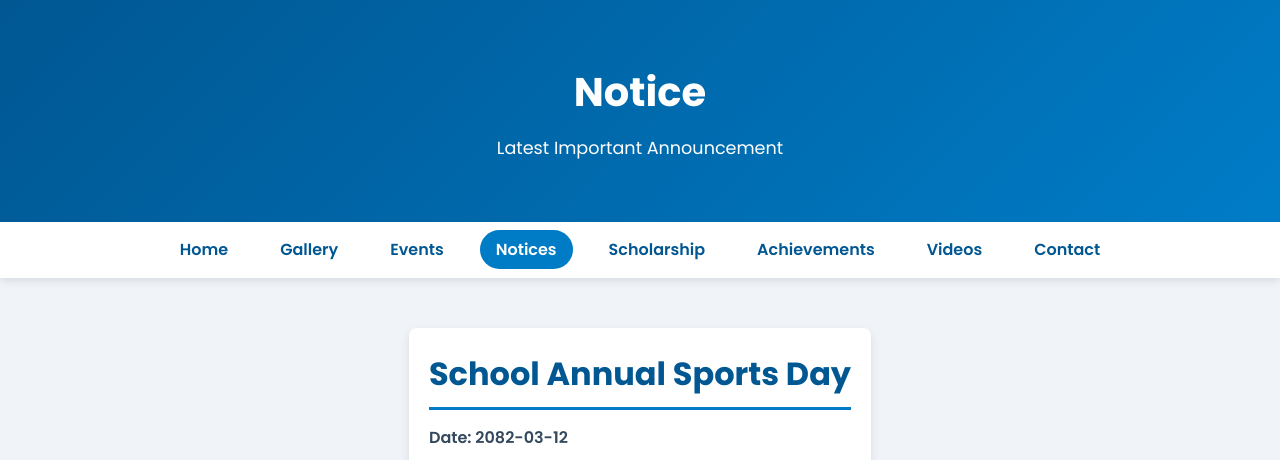
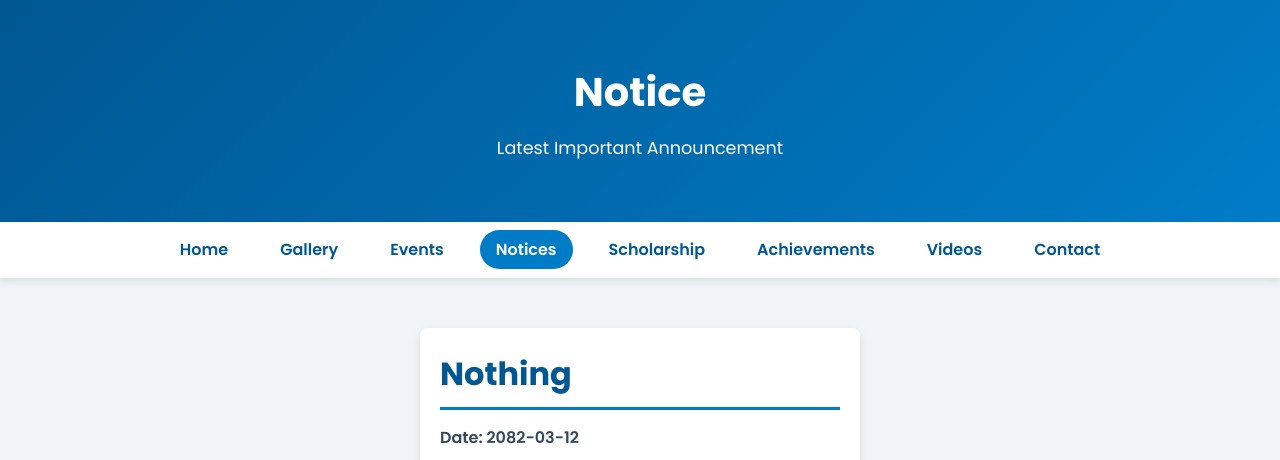
Before and after one commit to DarkyyAnimes/school, a plain HTML site: page pages/notice.html in a window 1280 px wide. Shown: the top 460 px of the page. Drawn offline with Linux system fonts and the light colour scheme.

Commit message:
Update notice.html

```diff
--- a/pages/notice.html
+++ b/pages/notice.html
@@ -142,7 +142,7 @@
   </nav>
 
   <main class="notice">
-    <h2>School Annual Sports Day</h2>
+    <h2>Nothing</h2></h2>
     <div class="notice-date">Date: 2082-03-12</div>
     <img src="https://www.drupal.org/files/project-images/Nothing.jpg" alt="Annual Sports Day" class="notice-image" />
     <div class="notice-text">
```
